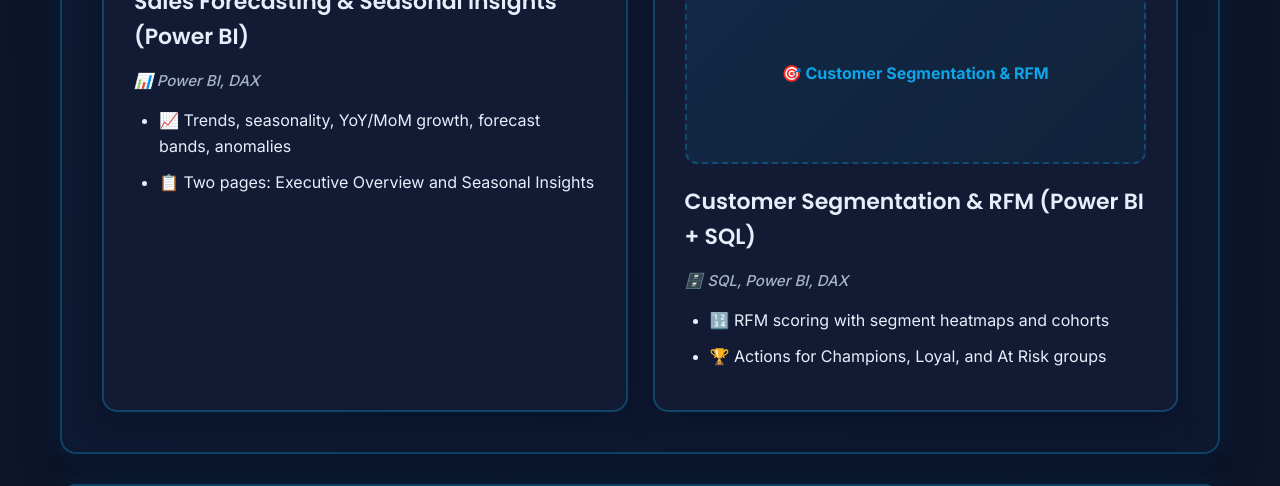
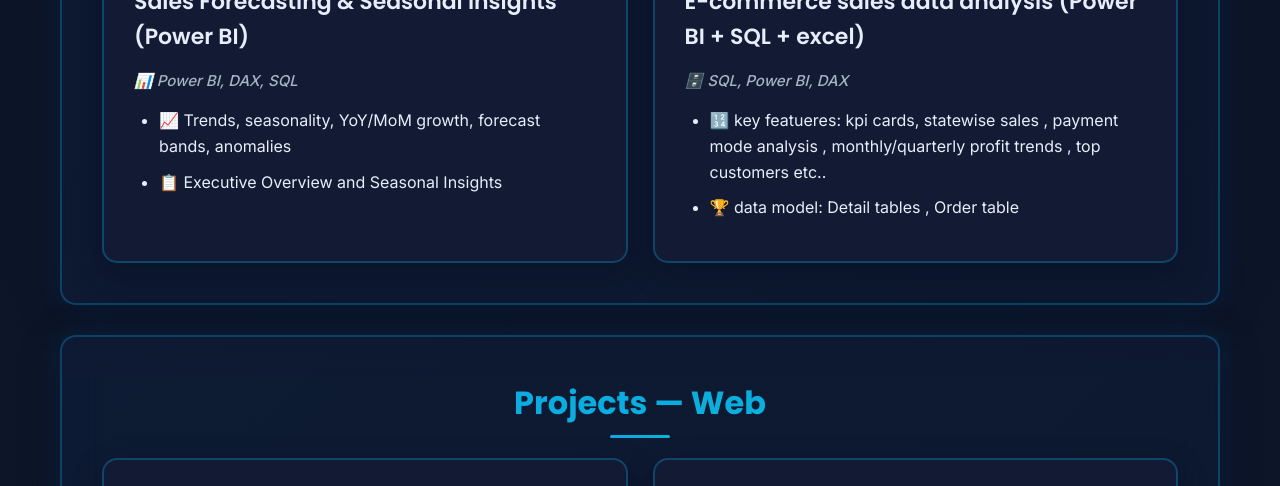
Before and after one commit to ARYAN8521/trial-portfolio, a plain HTML site: page index.html in a window 1280 px wide. Shown: the part 5187-5673 px from the top of the page. Drawn offline with Linux system fonts and the light colour scheme.

Commit message:
Update index.html

```diff
--- a/index.html
+++ b/index.html
@@ -1517,27 +1517,27 @@
   <div class="grid cols-2">
 
     <div class="card">
-      <a href="https://aryan8521.github.io/new-sales-dashboard/" target="_blank" style="display:block">
+      <a href=" https://aryan8521.github.io/visualization-project-1/" target="_blank" style="display:block">
         <img src="newbi2.png" alt="Sales Forecasting Dashboard" style="width:100%;height:180px;object-fit:cover;border-radius:12px;margin-bottom:15px;">
       </a>
       <h3>Sales Forecasting & Seasonal Insights (Power BI)</h3>
-      <p class="meta">📊 Power BI, DAX</p>
+      <p class="meta">📊 Power BI, DAX, SQL</p>
       <ul>
         <li>📈 Trends, seasonality, YoY/MoM growth, forecast bands, anomalies</li>
-        <li>📋 Two pages: Executive Overview and Seasonal Insights</li>
+        <li>📋  Executive Overview and Seasonal Insights</li>
       </ul>
     </div>
+
 
     <div class="card">
       <a href=" https://aryan8521.github.io/visualization-project_2/" target="_blank" style="display:block">
         <img src="ecom.png" alt="Customer Segmentation & RFM" style="width:100%;height:180px;object-fit:cover;border-radius:12px;margin-bottom:15px;">
       </a>
-      <div class="cover">🎯 Customer Segmentation & RFM</div>
-      <h3>Customer Segmentation & RFM (Power BI + SQL)</h3>
+      <h3>E-commerce sales data analysis (Power BI + SQL + excel)</h3>
       <p class="meta">🗄️ SQL, Power BI, DAX</p>
       <ul>
-        <li>🔢 RFM scoring with segment heatmaps and cohorts</li>
-        <li>🏆 Actions for Champions, Loyal, and At Risk groups</li>
+        <li>🔢 key featueres: kpi cards, statewise sales , payment mode analysis , monthly/quarterly profit trends , top customers etc..</li>
+        <li>🏆 data model: Detail tables , Order table</li>
       </ul>
     </div>
   </div>
```
